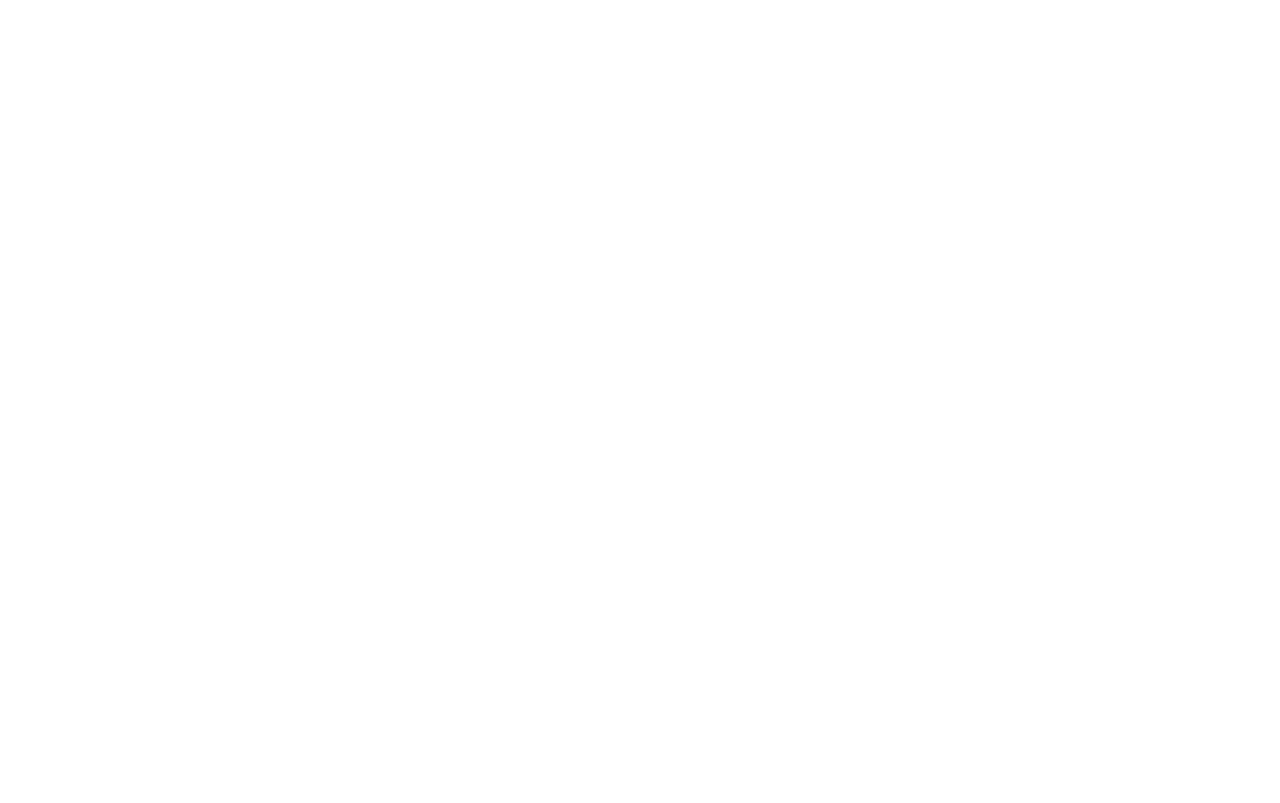
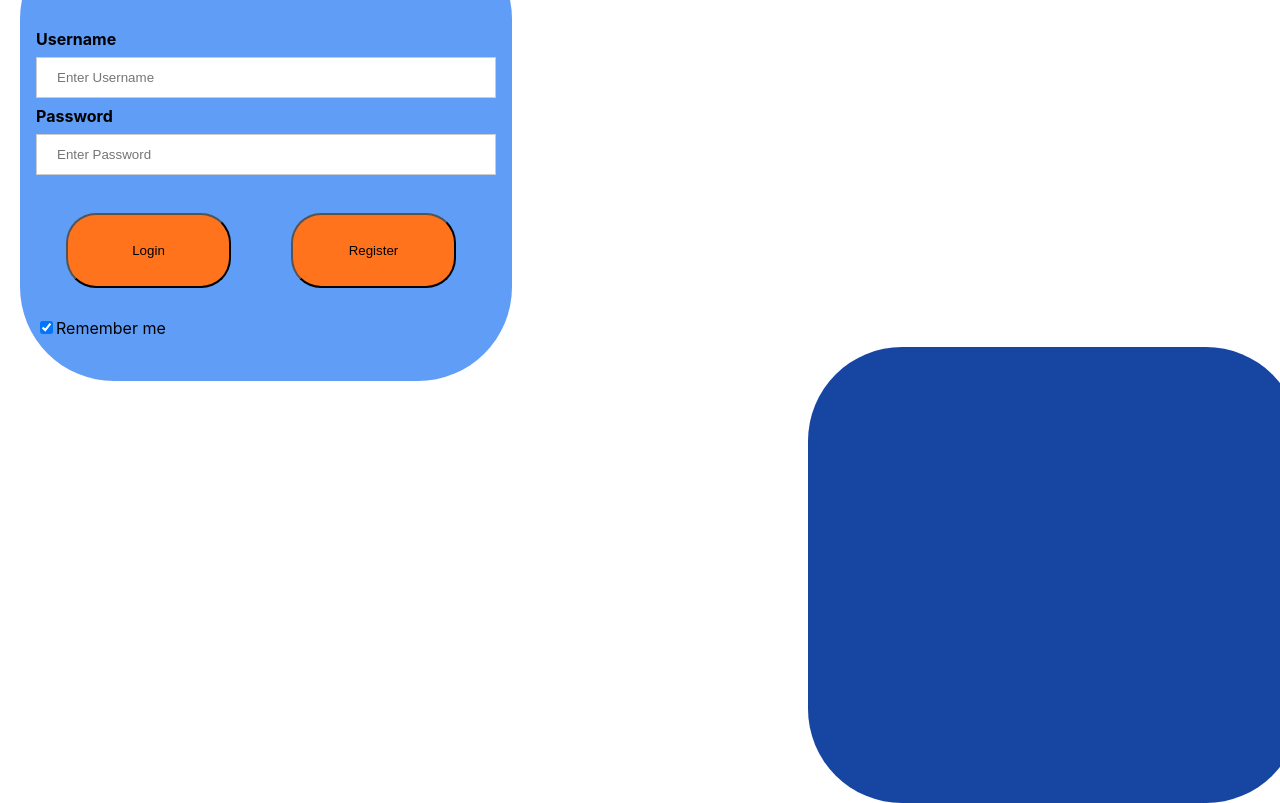
Before and after one commit to JulianCallejas/InmobiliApp, a React app in the folder front/: page /login in a window 1280 px wide. Before the commit this address had no page. Built offline with nearby package versions, Linux system fonts and the light colour scheme.

Commit message:
Vista Login en react V1

```diff
--- a/front/public/index.html
+++ b/front/public/index.html
@@ -1,14 +1,13 @@
 <!DOCTYPE html>
 <html lang="en">
-  <head>
+<head>
     <meta charset="utf-8" />
     <link rel="icon" href="%PUBLIC_URL%/favicon.ico" />
     <meta name="viewport" content="width=device-width, initial-scale=1" />
     <meta name="theme-color" content="#000000" />
-    <meta
-      name="description"
-      content="Web site created using create-react-app"
-    />
+    <meta name="description"
+          content="Web site created using create-react-app" />
+
     <link rel="apple-touch-icon" href="%PUBLIC_URL%/logo192.png" />
     <!--
       manifest.json provides metadata used when your web app is installed on a
@@ -24,8 +23,8 @@
       work correctly both with client-side routing and a non-root public URL.
       Learn how to configure a non-root public URL by running `npm run build`.
     -->
-    <title>React App</title>
-  </head>
+    <title>InmobiliApp</title>
+</head>
   <body>
     <noscript>You need to enable JavaScript to run this app.</noscript>
     <div id="root"></div>
--- /dev/null
+++ b/front/src/Routes/login.js
@@ -0,0 +1,62 @@
+
+import { useState } from "react";
+import "../css/style.css";
+
+function Login() {
+    const [uname, setUname] = useState("");
+    const [upsw, setUpsw] = useState("");
+    const [remember, setRemember] = useState("false");
+
+
+    function logrequest(e) {
+        e.preventDefault();
+        console.log(uname, upsw)
+    }
+
+    return (
+        <div>
+            <div className="div-login-blue">
+                <form>
+                    <div className="container">
+                        <label><b>Username</b></label>
+                        <input
+                            type="text"
+                            placeholder="Enter Username"
+                            id="uname"
+                            name="uname"
+                            required
+                            onChange={(e) => e.preventDefault}
+                            onBlur={(e) => setUname(e.target.value) }
+                        />
+                        <label ><b>Password</b></label>
+                        <input
+                            type="password"
+                            placeholder="Enter Password"
+                            id="psw"
+                            name="psw"
+                            required
+                            onChange={(e) => e.preventDefault}
+                            onBlur={(e) => setUpsw(e.target.value)}
+                        />
+                        <button id="loginButton" type="submit" onClick={ logrequest }>Login</button>
+                        <button id="resgisterButton" type="button">Register</button>
+                        <label>
+                            <input
+                                type="checkbox"
+                                checked="checked"
+                                id="remember"
+                                name="remember"
+                                onChange={(e) => setRemember(e.target.value)}
+                            />
+                            Remember me
+                        </label>
+                    </div>
+                </form>
+            </div>
+            <div className="div-login-blackblue">
+            </div>
+        </div>
+    );
+}
+
+export default Login
--- /dev/null
+++ b/front/src/css/style.css
@@ -0,0 +1,95 @@
+body {
+
+    overflow: hidden;
+  background: #ffffff;
+}
+
+.div-login-blue{
+  position: relative;
+  width: 492px;
+  height: 456px;
+  float: left;
+  left: 20px;
+  top: -75px;
+
+  background: #5f9df7;
+  border-radius: 94px;
+}
+
+.div-login-blackblue{
+    position: relative;
+    display: flex;
+    justify-content: center;
+    align-items: center;
+
+
+    width: 492px;
+    height: 456px;
+    float:right;
+    left: 20px;
+    top: 347px;
+
+
+    background: #1746A2;
+    border-radius: 94px;
+}
+
+form{
+    display: flex;
+    justify-content: center;
+    align-content: center;
+    width: 492px;
+    height: 516px;
+}
+
+input[type=text], input[type=password] {
+    width: 100%;
+    padding: 12px 20px;
+    margin: 8px 0;
+    display: inline-block;
+    border: 1px solid #ccc;
+    box-sizing: border-box;
+  }
+
+  button {
+
+    margin: 30px;
+    width: 165px;
+    height: 75px;
+    left: 267px;
+    top: 416px;
+
+    background: #FF731D;
+    border-radius: 30px;
+  }
+
+  button:hover {
+    opacity: 0.8;
+  }
+
+  .cancelbtn {
+    width: auto;
+    padding: 10px 18px;
+    background-color: #f44336;
+  }
+
+  .imgcontainer {
+    text-align: center;
+    margin: 24px 0 12px 0;
+  }
+
+  img.avatar {
+    width: 40%;
+    border-radius: 50%;
+  }
+
+  .container {
+
+    align-self: center;
+    padding: 16px;
+  }
+
+  span.psw {
+    float: right;
+    padding-top: 16px;
+  }
--- a/front/src/index.js
+++ b/front/src/index.js
@@ -8,7 +8,7 @@ import { BrowserRouter, Routes, Route } from "react-router-dom";
 import App from "./Routes/app";
 import InmuNew from "./Routes/inmueble-new";
 import Inmu1 from "./Routes/inmueble";
-
+import Login from "./Routes/login";
 
 
 const root = ReactDOM.createRoot(document.getElementById("root"));
@@ -23,6 +23,7 @@ root.render(
                         <Route index element={<h1>Hola</h1>} />
                         <Route path="new" element={<InmuNew />} />
                     </Route>
+                    <Route path="login" element={<Login />} />
                 </Route>
             </Routes>
         </BrowserRouter>
```
Also changed, not shown: front/public/favicon.ico, 1 other file. Lines whose indentation alone changed are shown as unchanged.
